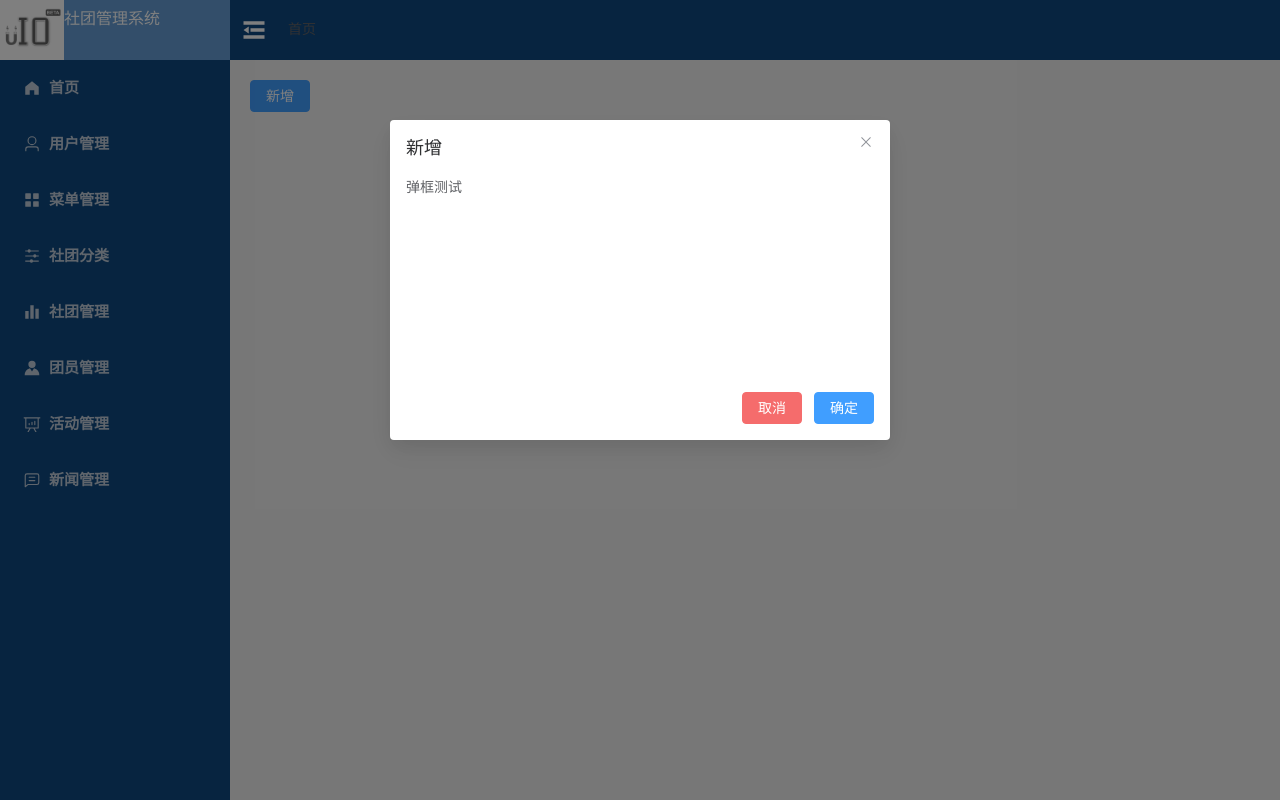
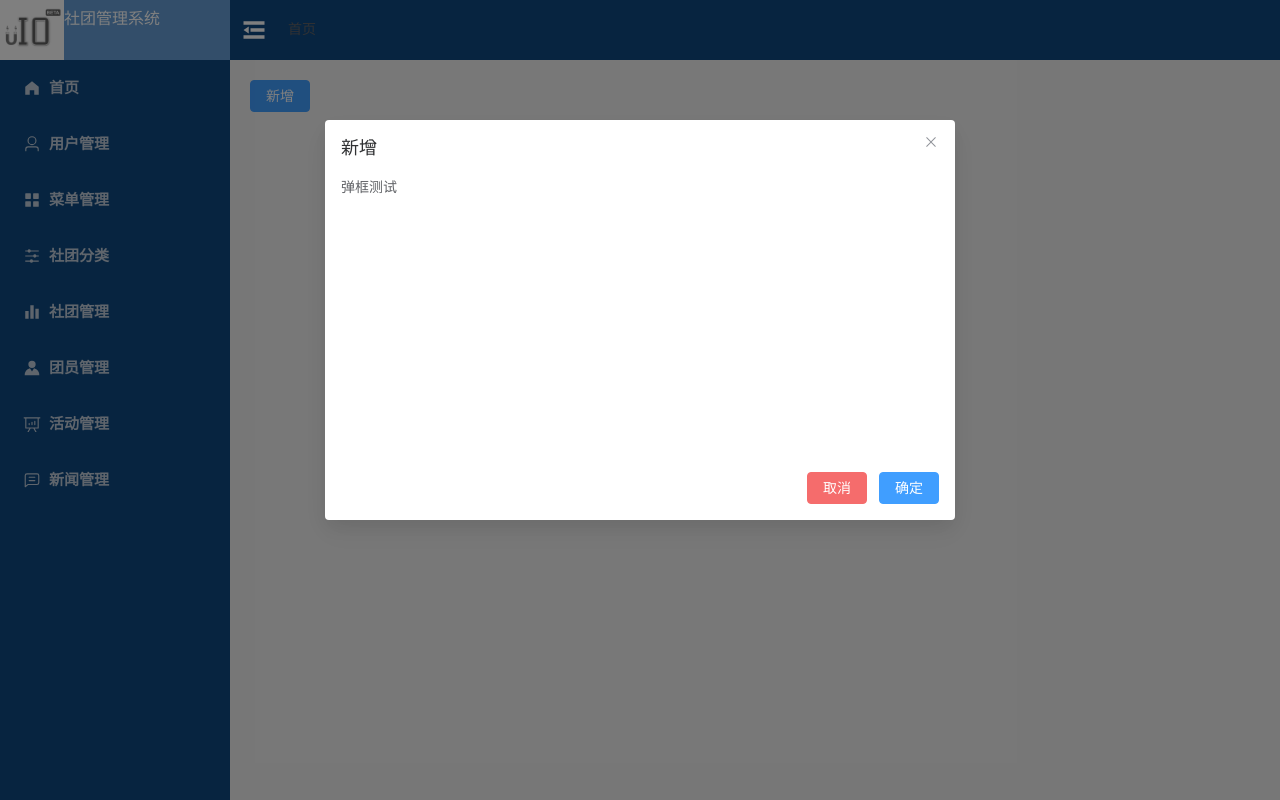
Before and after one commit to ProphetSAMA/wsssfun-ClubManag, a Vue app in the folder web/club-admin/: page /home in a window 1280 px wide. Both pictures are taken after a click on the button "新增". Built offline with nearby package versions, Linux system fonts and the light colour scheme.

Commit message:
[ Fix ][ Admin ] 修正一些问题

```diff
--- a/web/club-admin/src/components/SysDialog.vue
+++ b/web/club-admin/src/components/SysDialog.vue
@@ -1,7 +1,7 @@
 <template>
   <el-dialog :title="title"
              :model-value="visible"
-             :before-close="onColse"
+             :before-close="onClose"
              append-to-body
              :width="width + 'px'"
              :close-on-click-modal="false"
@@ -11,7 +11,7 @@
     </div>
     <template #footer>
       <div class="dialog-footer">
-        <el-button type="danger" @click="onclose">取消</el-button>
+        <el-button type="danger" @click="onClose">取消</el-button>
         <el-button type="primary" @click="onConfirm">确定</el-button>
       </div>
     </template>
@@ -37,7 +37,7 @@ const props = withDefaults(defineProps<DialogProps>(), {
 
 const emit = defineEmits(['onClose','onConfirm'])
 // 弹框关闭
-const onclose = () => {
+const onClose = () => {
   emit('onClose')
 }
 // 弹框确定
--- a/web/club-admin/src/views/home/index.vue
+++ b/web/club-admin/src/views/home/index.vue
@@ -5,6 +5,8 @@
     <SysDialog
         :title="dialog.title"
         :visible="dialog.visible"
+        :width="dialog.width"
+        :height="dialog.height"
         @onClose="onClose"
         @onConfirm="onConfirm"
     >
```
